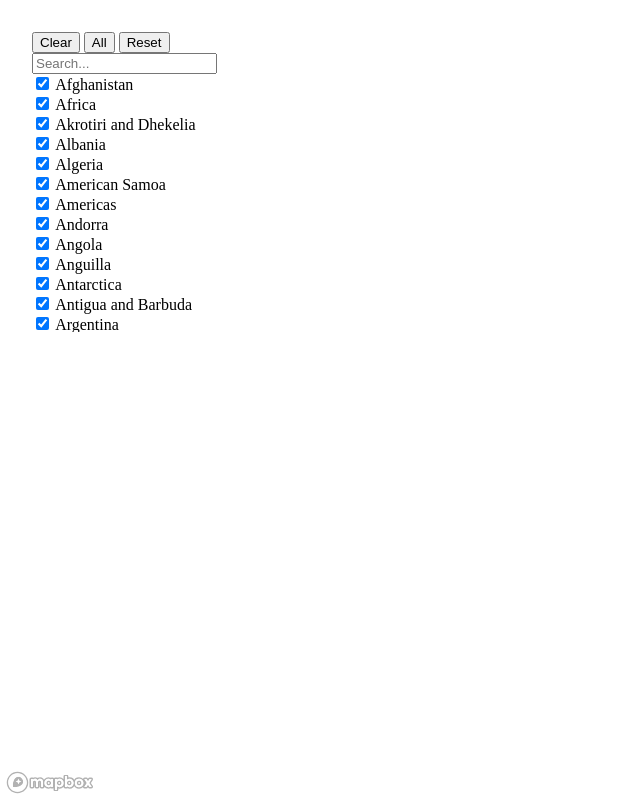
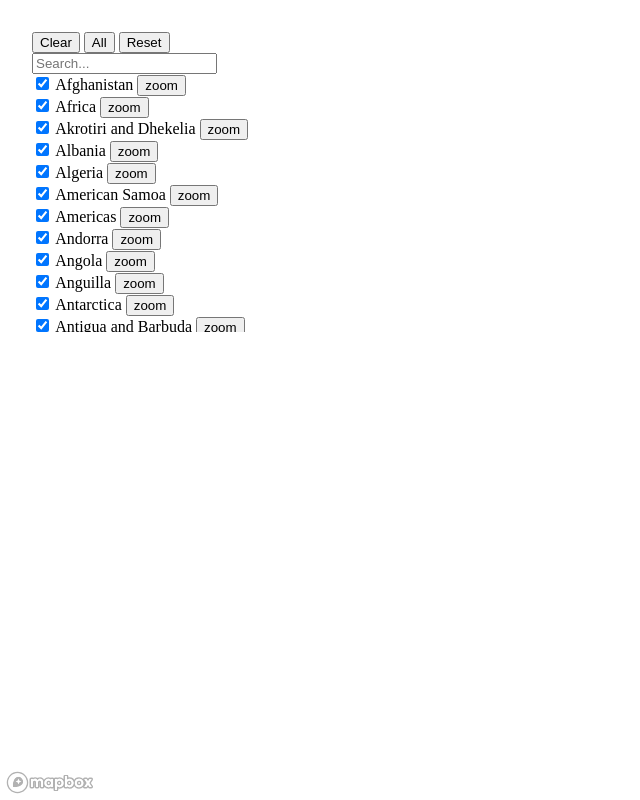
Before and after one commit to carderne/cardinality, a website with bundled scripts: page index.html in a window 1280 px wide. Shown: the whole page, without its empty margins (0-640 px from the left). Built offline with nearby package versions, Linux system fonts and the light colour scheme; no server answers.

Commit message:
Add zoom

```diff
--- a/index.html
+++ b/index.html
@@ -21,6 +21,7 @@
                     <div v-show="show.includes(n.name)">
                         <input type="checkbox" id="checkbox" v-model="n.active">
                         <label for="checkbox">{{ n.name }}</label>
+                        <button type="button" @click="zoom(n.name)">zoom</button>
                     </div>
                 </div>
             </div>
--- a/main.js
+++ b/main.js
@@ -8,7 +8,7 @@ const default_active = ["Africa"];
 window.foo = namesRaw;
 
 const names = namesRaw
-  .sort((a, b) => a.name > b.name ? 1 : -1)
+  .sort((a, b) => (a.name > b.name ? 1 : -1))
   .map((n) => ({ ...n, active: true, show: true }));
 
 const setActive = (names, active, include) => {
@@ -29,7 +29,6 @@ const app = new Vue({
   },
   computed: {
     searchLow: function () {
-      //return this.search.length > 0 ? this.search.toLowerCase() : "???";
       return this.search.toLowerCase();
     },
     show: function () {
@@ -60,8 +59,24 @@ const app = new Vue({
     reset: function () {
       this.names = setActive(this.names, true, default_active);
     },
+    zoom: function (name) {
+      zoom(name);
+    },
   },
 });
+
+const zoom = (name) => {
+  const coords = points.features
+    .filter((f) => f.properties.name == name)
+    .map((f) => f.geometry.coordinates);
+  const lons = coords.map((c) => c[0]);
+  const lats = coords.map((c) => c[1]);
+  const bounds = [
+    [Math.min(...lons), Math.min(...lats)],
+    [Math.max(...lons), Math.max(...lats)],
+  ];
+  map.fitBounds(bounds, {padding: {top: 10, bottom: 10, left: 360, right: 10}});
+};
 
 const filter = (names) => {
   const active = names.filter((n) => n.active == true).map((n) => n.name);
@@ -74,7 +89,7 @@ const map = new mapboxgl.Map({
   container: "map",
   style: "mapbox://styles/mapbox/light-v10",
   bounds: [-80, -40, 80, 40],
-  fitBoundsOptions: { padding: 50 },
+  fitBoundsOptions: { padding: {top: 10, bottom: 10, left: 360, right: 10}},
 });
 
 map.on("load", () => {
```
